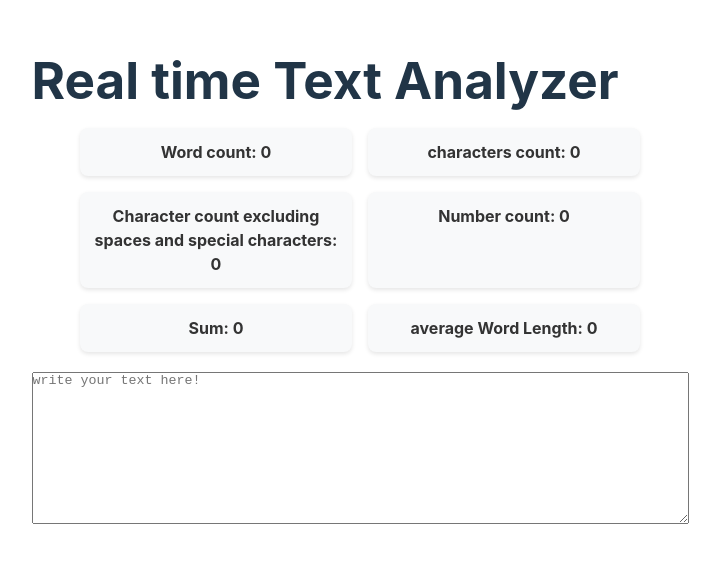
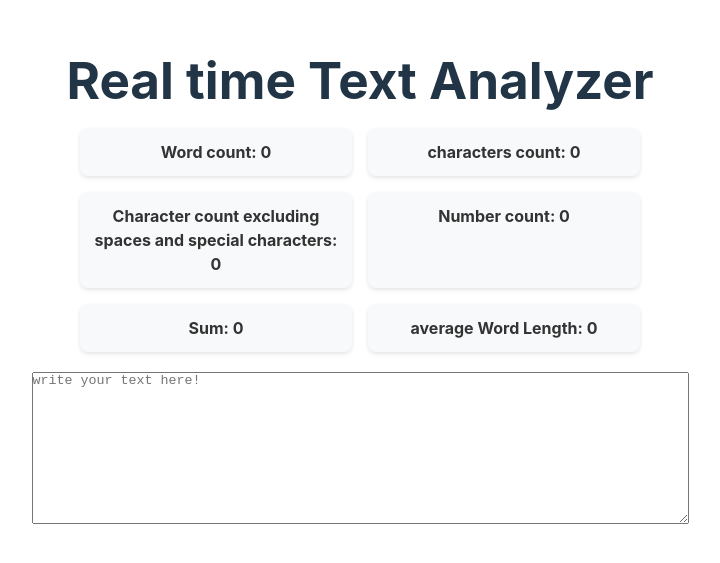
Before and after one commit to patychavezromo/Real-time-Text-Analyzer, a React (Vite) app: page / in a window 1280 px wide. Shown: the part 109-672 px from the top of the page, without its empty margins (280-1000 px from the left). Built offline with nearby package versions, Linux system fonts and the light colour scheme.

Commit message:
chore: Added Header as an independent component

```diff
--- a/package.json
+++ b/package.json
@@ -10,6 +10,7 @@
     "preview": "vite preview"
   },
   "dependencies": {
+    "prop-types": "^15.8.1",
     "react": "^19.0.0",
     "react-dom": "^19.0.0"
   },
--- a/src/App.jsx
+++ b/src/App.jsx
@@ -1,11 +1,12 @@
 //import { useState } from "react";
 //import "./App.css";
 import UserInput from "./components/Input";
+import Header from "./components/Header";
 
 function App() {
   return (
     <>
-      <h1>Real time Text Analyzer</h1>
+      <Header text="Real time Text Analyzer" />
       <UserInput />
     </>
   );
--- /dev/null
+++ b/src/components/Header.jsx
@@ -0,0 +1,15 @@
+import PropTypes from "prop-types";
+
+function Header({ text }) {
+  return (
+    <>
+      <h1>{text}</h1>
+    </>
+  );
+}
+
+Header.propTypes = {
+  text: PropTypes.string.isRequired, // Indica que text debe ser un string y obligatorio
+};
+
+export default Header;
--- a/src/global.css
+++ b/src/global.css
@@ -55,6 +55,9 @@
 h1 {
   font-size: 3.2em; /*3.2em significa que el tamaño de la fuente será 3.2 veces el tamaño de la fuente del elemento contenedor (o el tamaño de la fuente heredado */
   line-height: 1.1;
+  text-align: center;
+  margin: auto;
+  width: 100%; /* Asegura que ocupe todo el ancho disponible */
 }
 
 button {
```
Also changed, not shown: 1 other file (tests, documents, lock files or other folders).
